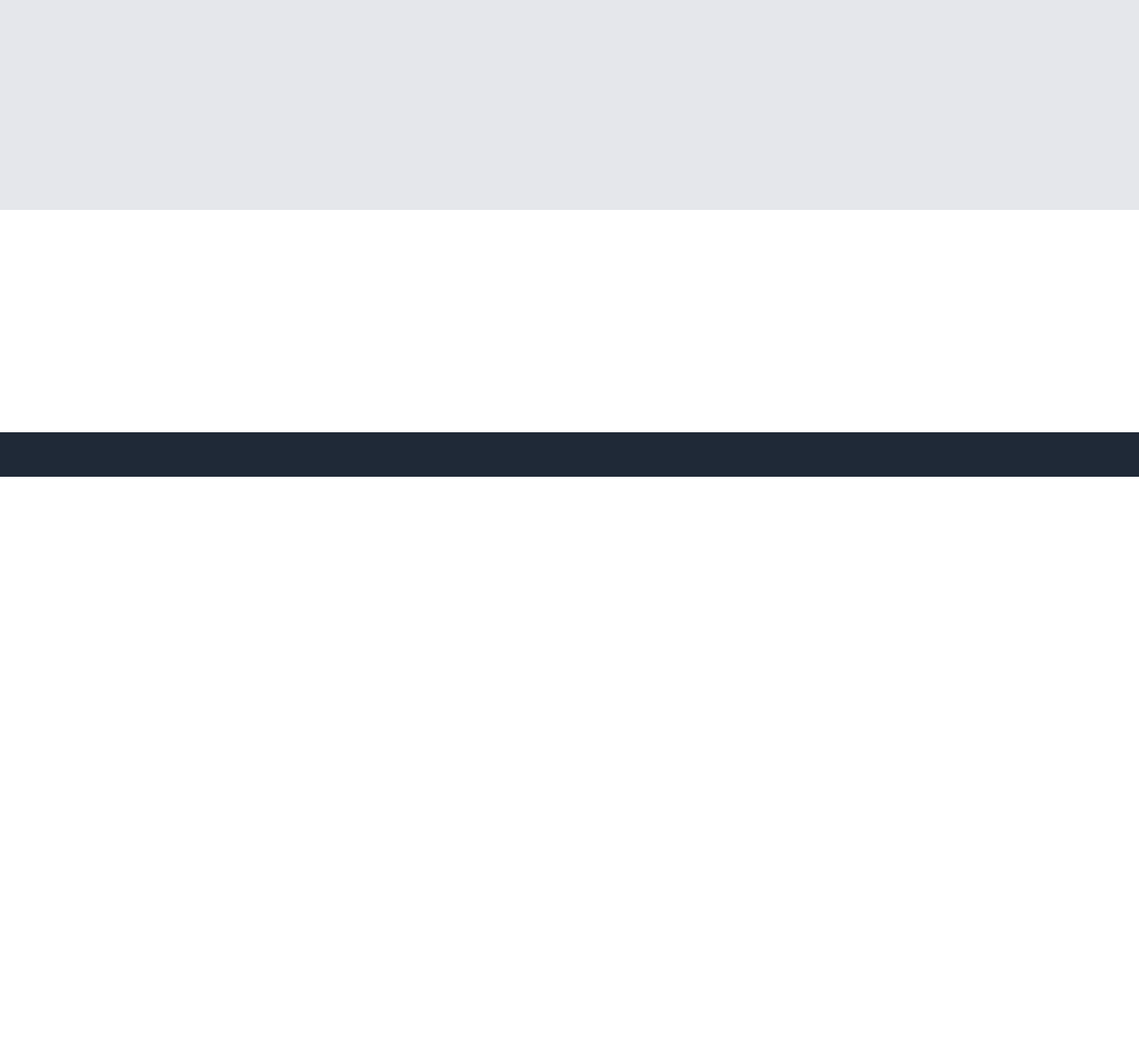
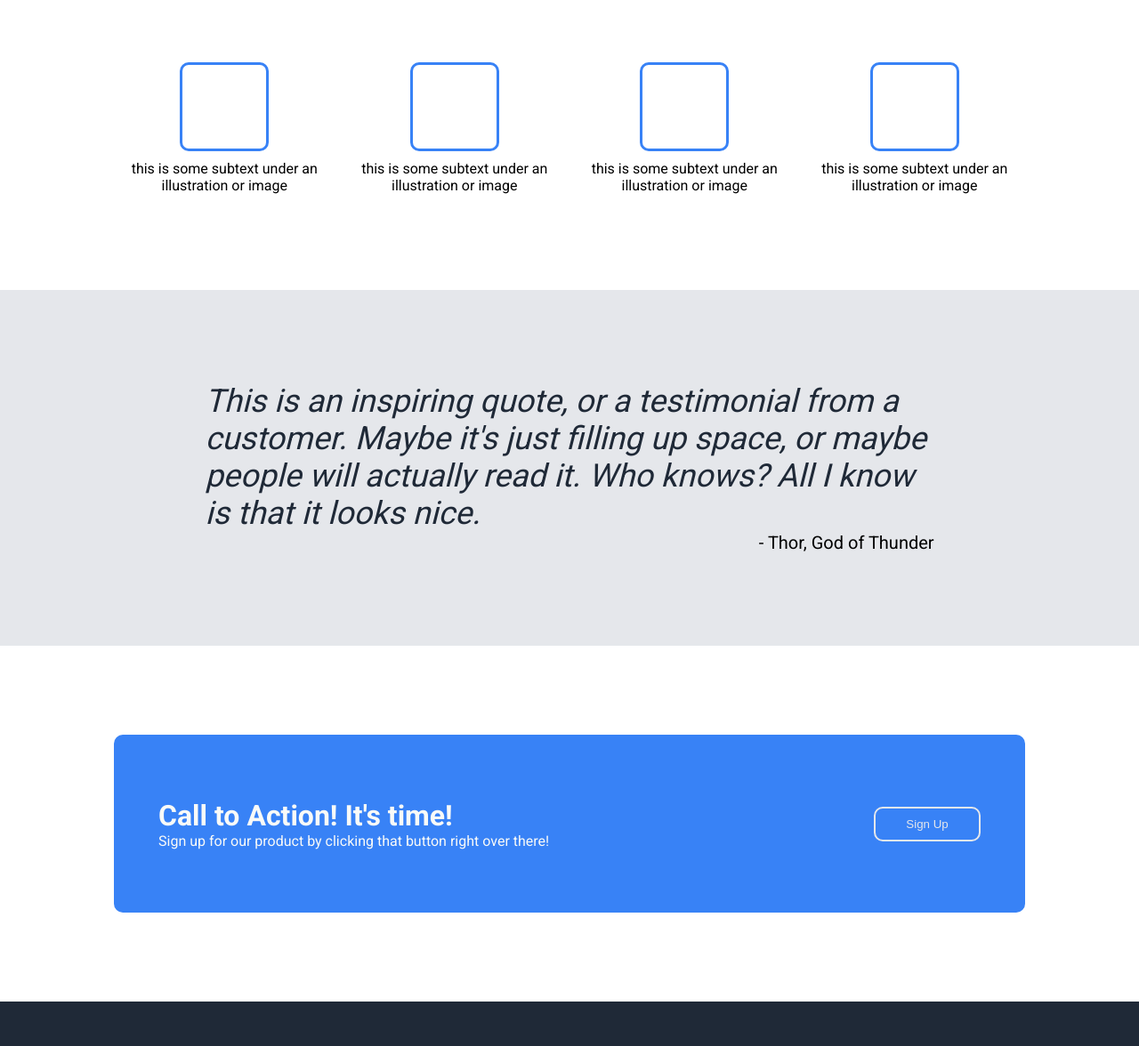
Before and after one commit to SarahCadet/odin, a plain HTML site: page Foundations/LandingPage/index.html in a window 1280 px wide. Shown: the part 574-1750 px from the top of the page at 89% size. Before the commit the page ends 1110 px from the top, so only its background shows below. Drawn offline with Linux system fonts and the light colour scheme.

Commit message:
finished landing page

```diff
--- a/Foundations/LandingPage/index.html
+++ b/Foundations/LandingPage/index.html
@@ -20,12 +20,53 @@
     </header>
     <main>
         <div class="awesome">
-            This website is awesome
+            <div class="text">
+                <h1>This website is awesome</h1>
+                <p>This website has some subtext that goes under the main title. Its a smaller font and the color is
+                    lower contrast.</p>
+
+            </div>
             <div class="awesome-img">Placeholder image</div>
         </div>
-        <div class="random"></div>
-        <div class="quote"></div>
-        <div class="call-to-action"></div>
+        <div class="random">
+            <h1>Some random information.</h1>
+            <div class="content-container">
+                <div class="content">
+                    <div class="content-img"></div>
+                    <p>this is some subtext under an illustration or image</p>
+                </div>
+                <div class="content">
+                    <div class="content-img"></div>
+                    <p>this is some subtext under an illustration or image</p>
+                </div>
+                <div class="content">
+                    <div class="content-img"></div>
+                    <p>this is some subtext under an illustration or image</p>
+                </div>
+                <div class="content">
+                    <div class="content-img"></div>
+                    <p>this is some subtext under an illustration or image</p>
+                </div>
+
+            </div>
+        </div>
+        <div class="quote">
+            <div class="text">
+                <p class="quoteText">This is an inspiring quote, or a testimonial from a customer. Maybe it's just
+                    filling up space, or maybe people will actually read it. Who knows? All I know is that it looks
+                    nice.</p>
+                <p class="credit">- Thor, God of Thunder</p>
+            </div>
+        </div>
+        <div class="call-to-action">
+            <div class="banner">
+                <div class="text">
+                    <h1>Call to Action! It's time!</h1>
+                    <p>Sign up for our product by clicking that button right over there!</p>
+                </div>
+                <button>Sign Up</button>
+            </div>
+        </div>
     </main>
     <footer>
 
--- a/Foundations/LandingPage/styles.css
+++ b/Foundations/LandingPage/styles.css
@@ -24,9 +24,9 @@ main {
 }
 
 main div {
-    height: 250px;
+    height: 400px;
     width: 100%;
-    padding: 0 15%;
+    padding: 0 10%;
 }
 
 .awesome {
@@ -35,13 +35,35 @@ main div {
     display: flex;
     justify-content: space-between;
     align-items: center;
+    gap: 20px;
 
 }
 
+.awesome .text {
+    flex: 0 1 50%;
+    display: flex;
+    flex-direction: column;
+    gap: 20px;
+    justify-content: center;
+    text-align: left;
+    padding: 10px;
+}
+
+.awesome .text h1 {
+    color: #F9FAF8;
+    font-size: 48px;
+    font-weight: 900;
+}
+
+.awesome .text p {
+    color: #E5E7EB;
+    font-size: 18px;
+}
+
 .awesome-img {
-    background-color: #E5E7EB;
-    height: 200px;
-    width: 300px;
+    background-color: #7e7f81;
+    height: 250px;
+    width: 400px;
     padding: 0px;
     display: flex;
     justify-content: center;
@@ -49,21 +71,121 @@ main div {
     text-align: center;
 }
 
-.random {}
+.random {
+    display: flex;
+    flex-direction: column;
+    align-items: center;
+    text-align: center;
+    justify-content: space-around;
+    padding-top: 20px;
+    gap: 20px;
+}
+
+.random h1 {
+    flex: 1 1 auto;
+}
+
+.random .content-container {
+    flex: 1 1 90%;
+    display: flex;
+    gap: 10px;
+    padding: 0;
+    align-items: center;
+}
+
+.random .content {
+    flex: 1 1 0;
+    display: flex;
+    flex-direction: column;
+    gap: 10px;
+    align-items: center;
+    justify-content: center;
+    padding: 5px;
+    height: 200px;
+
+}
+
+.random .content p {
+    flex: 1 1 0;
+
+}
+
+.content-img {
+    flex: 0 1 auto;
+    width: 100px;
+    height: 100px;
+    border: solid #3882F6 3px;
+    border-radius: 10px;
+}
 
 .quote {
     background-color: #E5E7EB;
 }
 
-.call-to-action {}
+.quote .text {
+    display: flex;
+    flex-direction: column;
+    justify-content: center;
+    align-items: center;
+
+}
+
+.quoteText {
+    font-style: italic;
+    color: #1F2937;
+    font-weight: 100;
+    font-size: 36px;
+}
+
+.credit {
+    font-weight: 300;
+    font-size: 20px;
+    align-self: end;
+}
+
+.call-to-action {
+    display: flex;
+    justify-content: center;
+    align-items: center;
+}
+
+.banner {
+    background-color: #3882F6;
+    border-radius: 10px;
+    height: 200px;
+    display: flex;
+    align-items: center;
+    gap: 100px;
+    justify-content: space-between;
+    padding: 10px 50px;
+}
+
+.banner .text {
+    flex: 1 1 0;
+    height: 100px;
+    color: #F9FAF8;
+    padding: 0px;
+    display: flex;
+    flex-direction: column;
+    justify-content: center;
+}
+
+.banner button {
+    flex: 0 0 120px;
+    border: #E5E7EB solid 2px;
+    background-color: #3882F6;
+    padding: 10px 30px;
+    color: #E5E7EB;
+    border-radius: 10px;
+}
 
 header {
     display: flex;
     flex: 0 0 auto;
-    height: 60px;
+    height: 100px;
     background-color: #1F2937;
     justify-content: space-between;
-    padding: 0 15%;
+    padding: 0 10%;
     align-items: center;
 }
 
```
